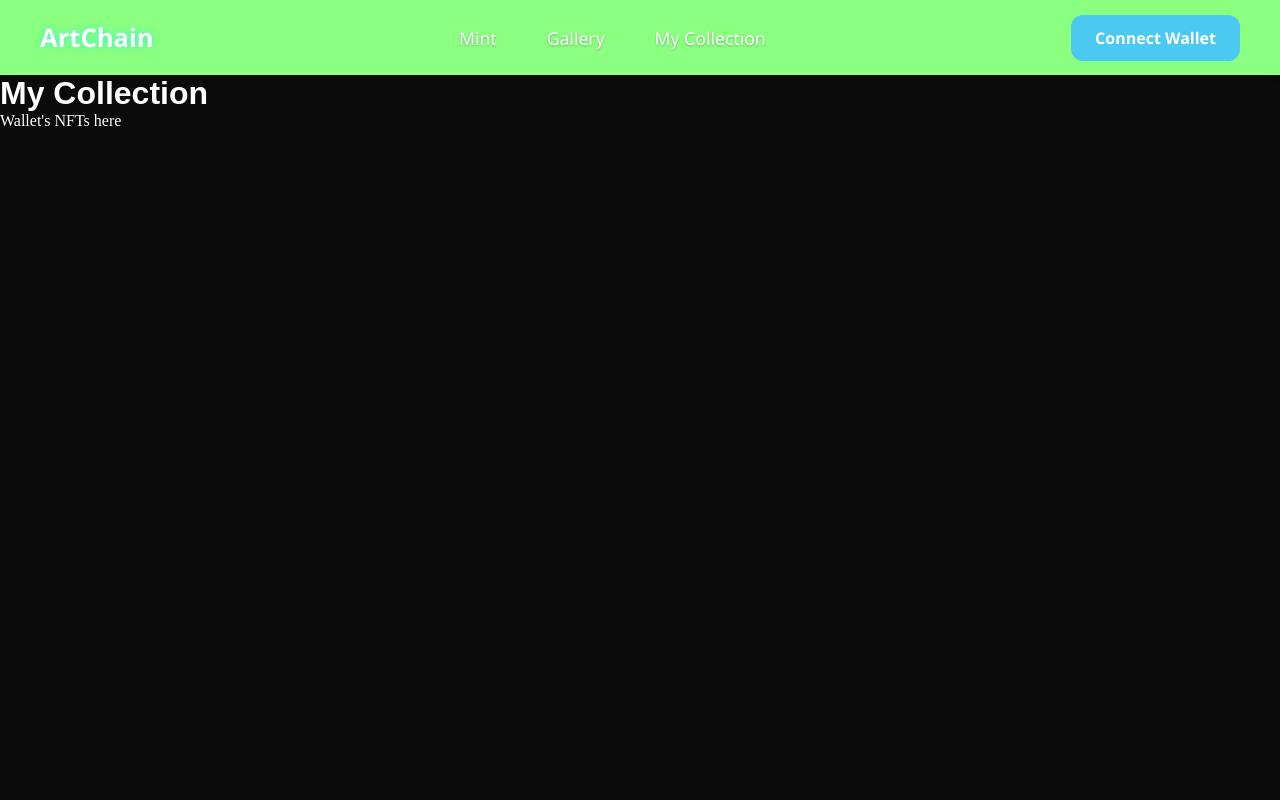
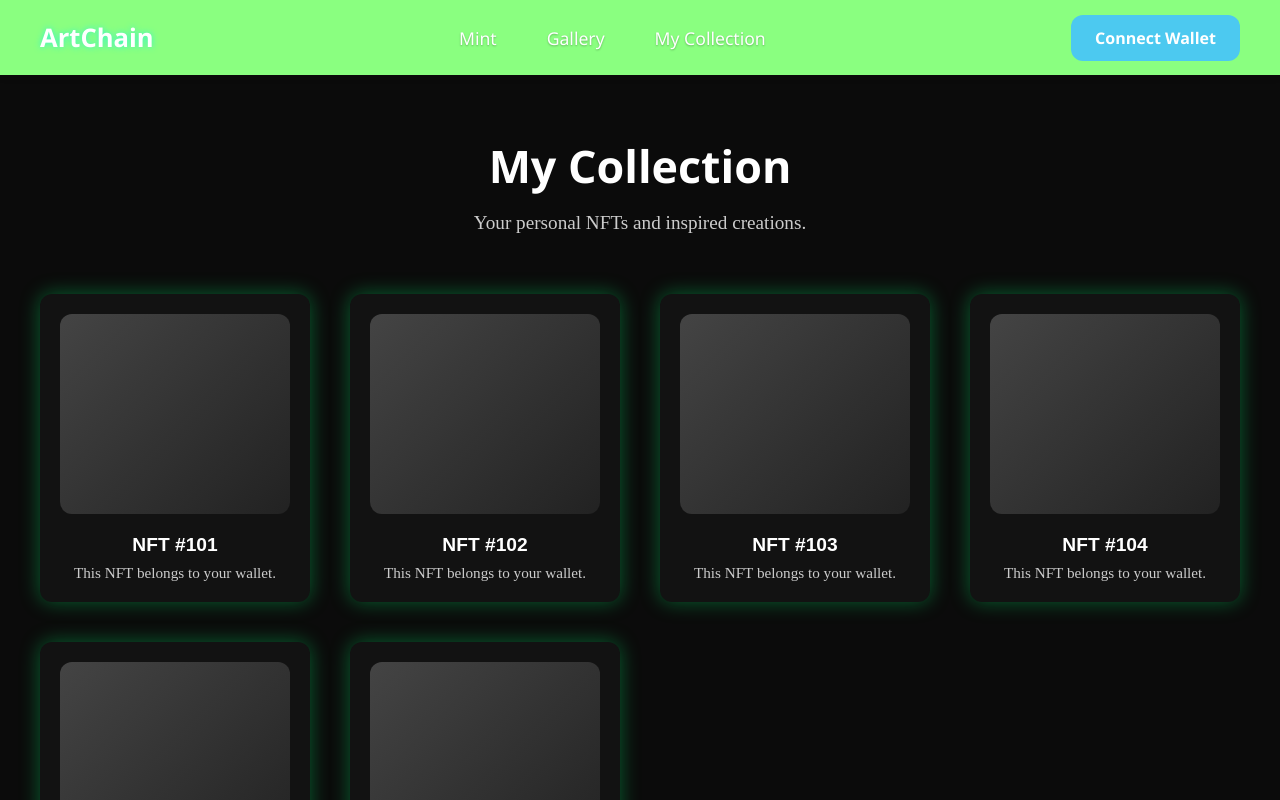
Before and after one commit to JakeSilva5/ArtChain-FullStack, a Next.js app: page /collection in a window 1280 px wide. Shown: the top 800 px of the page. Built offline with nearby package versions, Linux system fonts and the light colour scheme.

Commit message:
Collection Page UI

```diff
--- a/pages/collection.js
+++ b/pages/collection.js
@@ -1,8 +1,97 @@
+import Link from 'next/link';
+import styled from 'styled-components';
+
 export default function CollectionPage() {
-    return (
-      <div>
+  return (
+    <PageWrapper>
+      <Header>
         <h1>My Collection</h1>
-        <p>Wallet's NFTs here</p>
-      </div>
-    );
+        <p>Your personal NFTs and inspired creations.</p>
+      </Header>
+
+      <Content>
+        <Grid>
+          {Array.from({ length: 6 }).map((_, index) => (
+            <Link href={`/nft/${index + 101}`} passHref key={index} legacyBehavior>
+              <Card>
+                <ImagePlaceholder />
+                <CardTitle>NFT #{index + 101}</CardTitle>
+                <CardDescription>This NFT belongs to your wallet.</CardDescription>
+              </Card>
+            </Link>
+          ))}
+        </Grid>
+      </Content>
+    </PageWrapper>
+  );
+}
+
+const PageWrapper = styled.div`
+  background: ${({ theme }) => theme.colors.background};
+  color: ${({ theme }) => theme.colors.text};
+  min-height: 80vh;
+  padding: 60px 20px;
+`;
+
+const Header = styled.div`
+  text-align: center;
+  margin-bottom: 60px;
+
+  h1 {
+    font-size: 2.8rem;
+    font-family: ${({ theme }) => theme.fonts.heading};
+    margin-bottom: 16px;
   }
+
+  p {
+    font-size: 1.2rem;
+    color: ${({ theme }) => theme.colors.muted};
+  }
+`;
+
+const Content = styled.div`
+  max-width: 1200px;
+  margin: 0 auto;
+`;
+
+const Grid = styled.div`
+  display: grid;
+  grid-template-columns: repeat(auto-fit, minmax(250px, 1fr));
+  gap: 40px;
+`;
+
+const Card = styled.a`
+  background: ${({ theme }) => theme.colors.card};
+  border-radius: ${({ theme }) => theme.radius};
+  box-shadow: ${({ theme }) => theme.glowGreen};
+  padding: 20px;
+  transition: transform 0.3s ease, box-shadow 0.3s ease;
+  text-align: center;
+  cursor: pointer;
+  display: block;
+  text-decoration: none;
+  color: inherit;
+
+  &:hover {
+    transform: translateY(-6px);
+    box-shadow: ${({ theme }) => theme.glowGreenHover};
+  }
+`;
+
+const ImagePlaceholder = styled.div`
+  width: 100%;
+  height: 200px;
+  background: linear-gradient(135deg, #444, #222);
+  border-radius: ${({ theme }) => theme.radius};
+  margin-bottom: 20px;
+`;
+
+const CardTitle = styled.h3`
+  font-size: 1.2rem;
+  margin-bottom: 8px;
+`;
+
+const CardDescription = styled.p`
+  font-size: 0.95rem;
+  color: ${({ theme }) => theme.colors.muted};
+`;
```
